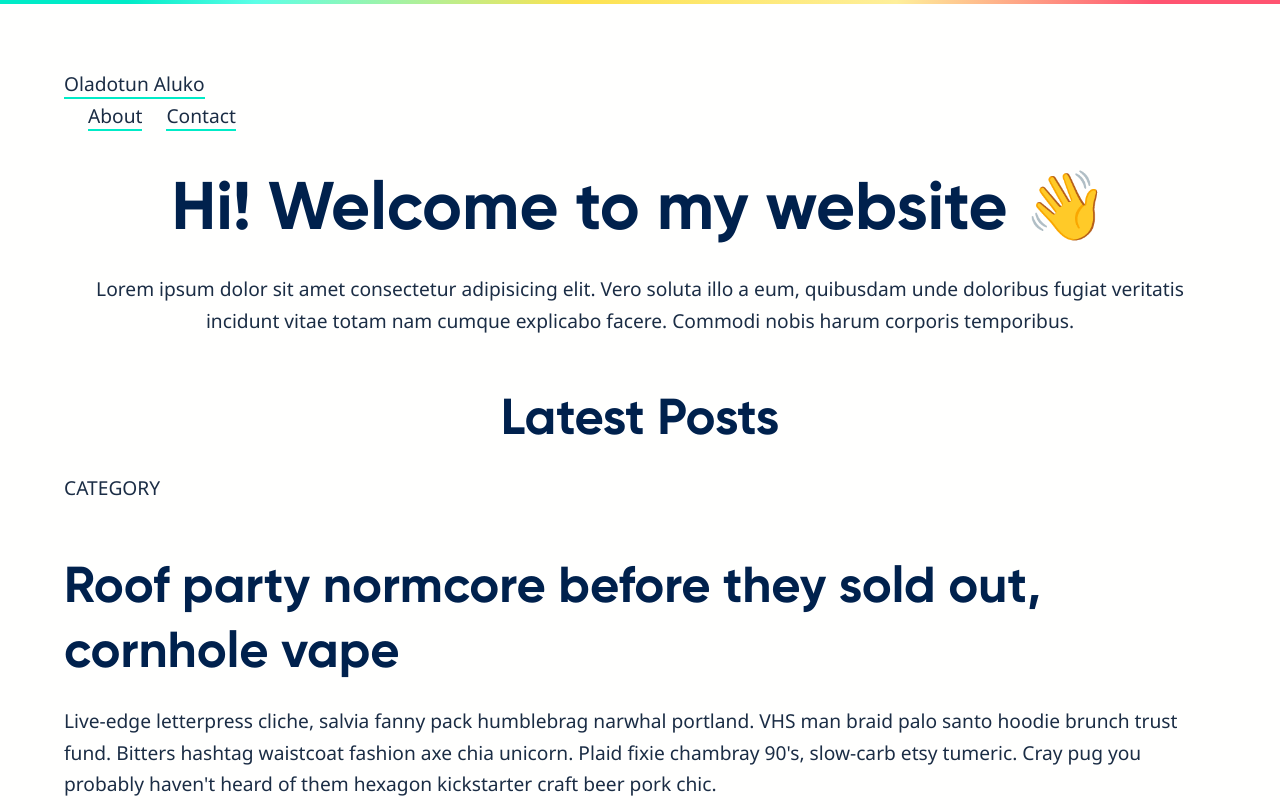
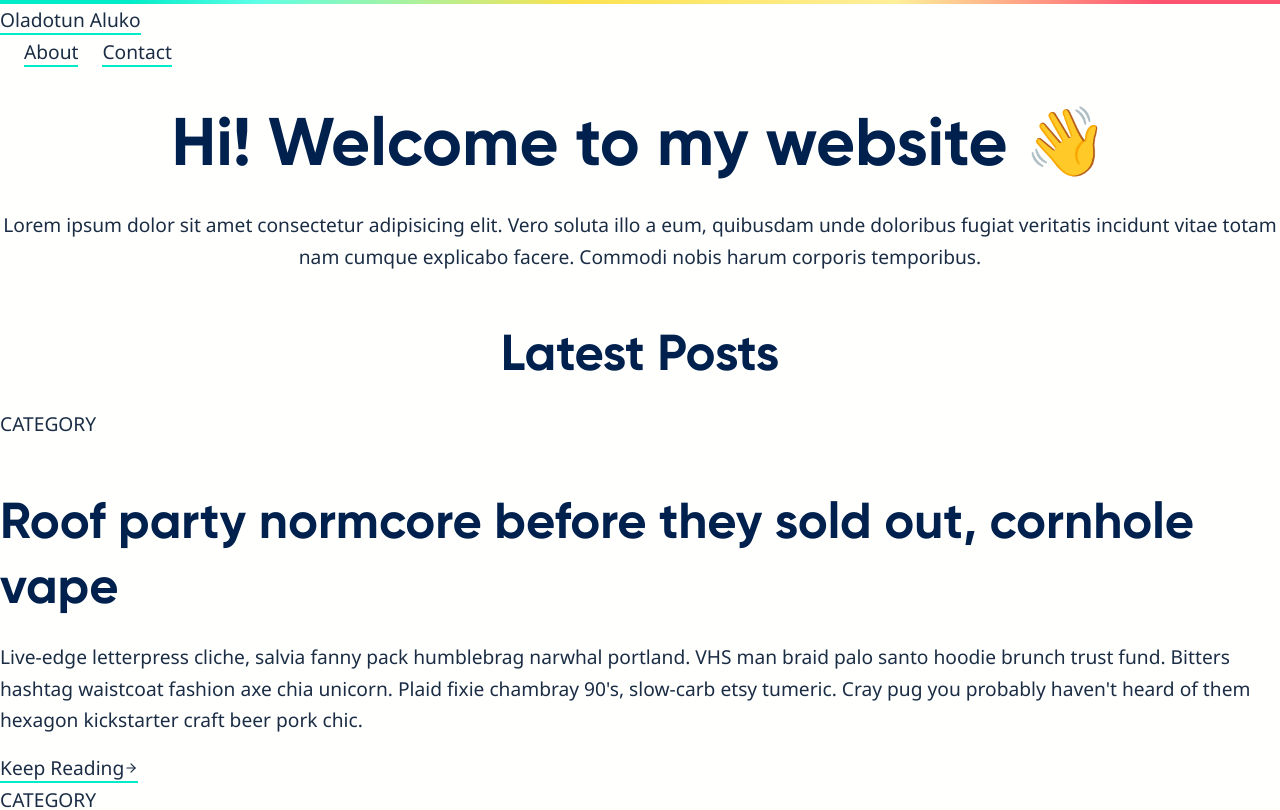
Before and after one commit to Nutod/oladotunaluko, a Next.js app: page / in a window 1280 px wide. Shown: the top 810 px of the page. Built offline with nearby package versions, Linux system fonts and the light colour scheme.

Commit message:
Added new styles and components

```diff
--- a/pages/index.js
+++ b/pages/index.js
@@ -1,6 +1,6 @@
-import Footer from "../components/Footer"
-import Header from "../components/Header"
-import Hero from "../components/Hero"
+import Footer from '../components/Footer'
+import Header from '../components/Header'
+import Hero from '../components/Hero'
 
 export default function Home() {
   return (
--- /dev/null
+++ b/styles/_elements.scss
@@ -0,0 +1,9 @@
+img {
+  border-radius: 5px;
+  box-shadow: var(--elevation-four);
+}
+
+svg {
+  width: 14px;
+  height: 14px;
+}
--- a/styles/_global.scss
+++ b/styles/_global.scss
@@ -1,22 +1,25 @@
 :root {
   // Color Definitions
   --color-primary: #00ebc7;
-  --color-primary-variant: #5cffe7;
+  --color-primary-glare: #5cffe7;
   --color-white: #fffffe;
   --color-secondary: #ff5470;
   --color-tertiary: #fde24f;
-  --color-tertiary-variant: #feef9a;
+  --color-tertiary-glare: #feef9a;
   --color-black: #00214d;
-  --color-black-variant: #1b2d45;
+  --color-black-glare: #1b2d45;
 
   // Color Intentions
   --backgroundColor: var(--color-white);
   --headingColor: var(--color-black);
-  --textColor: var(--color-black-variant);
+  --textColor: var(--color-black-glare);
 
   // Font Definitions
   --heading-font: 'Gilroy', sans-serif;
   --body-font: 'Noto Sans', sans-serif;
+
+  // Sizing variables
+  --base-size: 1rem;
 
   // Elevations
   --elevation-one: 0 1px 3px 0 rgba(0, 0, 0, 0.1),
@@ -71,7 +74,7 @@ body {
   font-weight: 300;
   line-height: 1.65;
   color: var(--textColor);
-  padding: clamp(2rem, 5%, 5rem);
+  // padding: clamp(2rem, 5%, 5rem);
   overflow-x: hidden;
   font-size: 1.2rem;
 
@@ -80,24 +83,19 @@ body {
   border-image: linear-gradient(
       to right,
       var(--color-primary) 10%,
-      var(--color-primary-variant) 20%,
+      var(--color-primary-glare) 20%,
       var(--color-tertiary) 45%,
-      var(--color-tertiary-variant) 70%,
+      var(--color-tertiary-glare) 70%,
       var(--color-secondary) 90%
     )
     1;
 
-  transition: background 0.4s ease-out;
+  transition: background 0.6s cubic-bezier(0.16, 1, 0.3, 1);
 }
 
 // dark mode
 .dark {
-  --backgroundColor: var(--color-black-variant);
+  --backgroundColor: var(--color-black-glare);
   --headingColor: var(--color-white);
   --textColor: var(--color-white);
 }
-
-img {
-  border-radius: 5px;
-  box-shadow: var(--elevation-four);
-}
--- a/styles/main.scss
+++ b/styles/main.scss
@@ -8,3 +8,4 @@
 
 // Components
 @import 'header';
+@import 'elements';
```
Also changed, not shown: components/Layout.js (added, +10 -0 lines).
